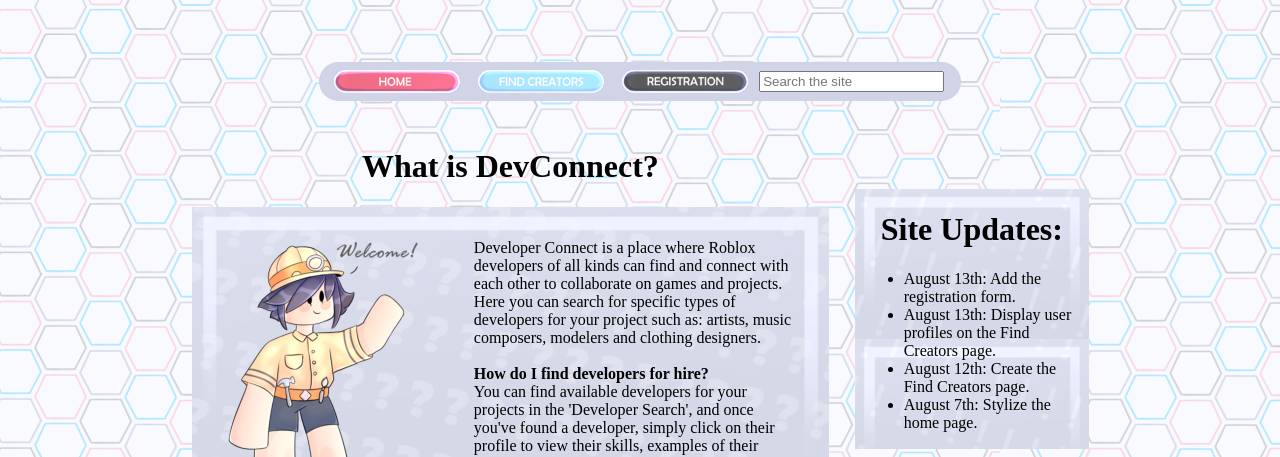
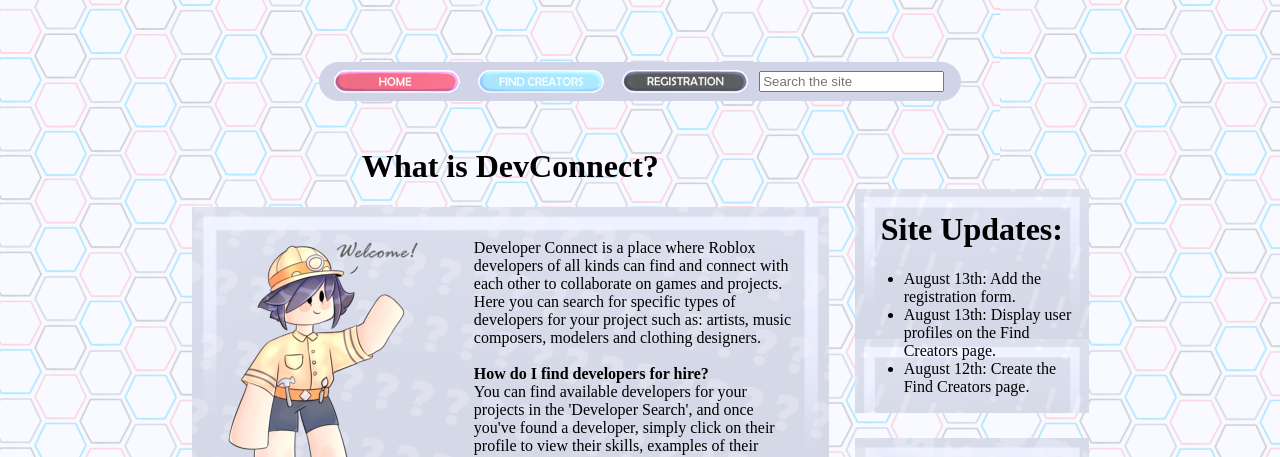
Before and after one commit to brmetzger/DevConnect, a plain HTML site: page index.html in a window 1280 px wide. Shown: the top 457 px of the page. Drawn offline with Linux system fonts and the light colour scheme.

Commit message:
Remove old update logs

```diff
--- a/index.html
+++ b/index.html
@@ -86,9 +86,6 @@
                         <li>
                             August 12th: Create the Find Creators page.
                         </li>
-                        <li>
-                            August 7th: Stylize the home page.
-                        </li>
                     </ul>
                 </td>
             </tr>
```
